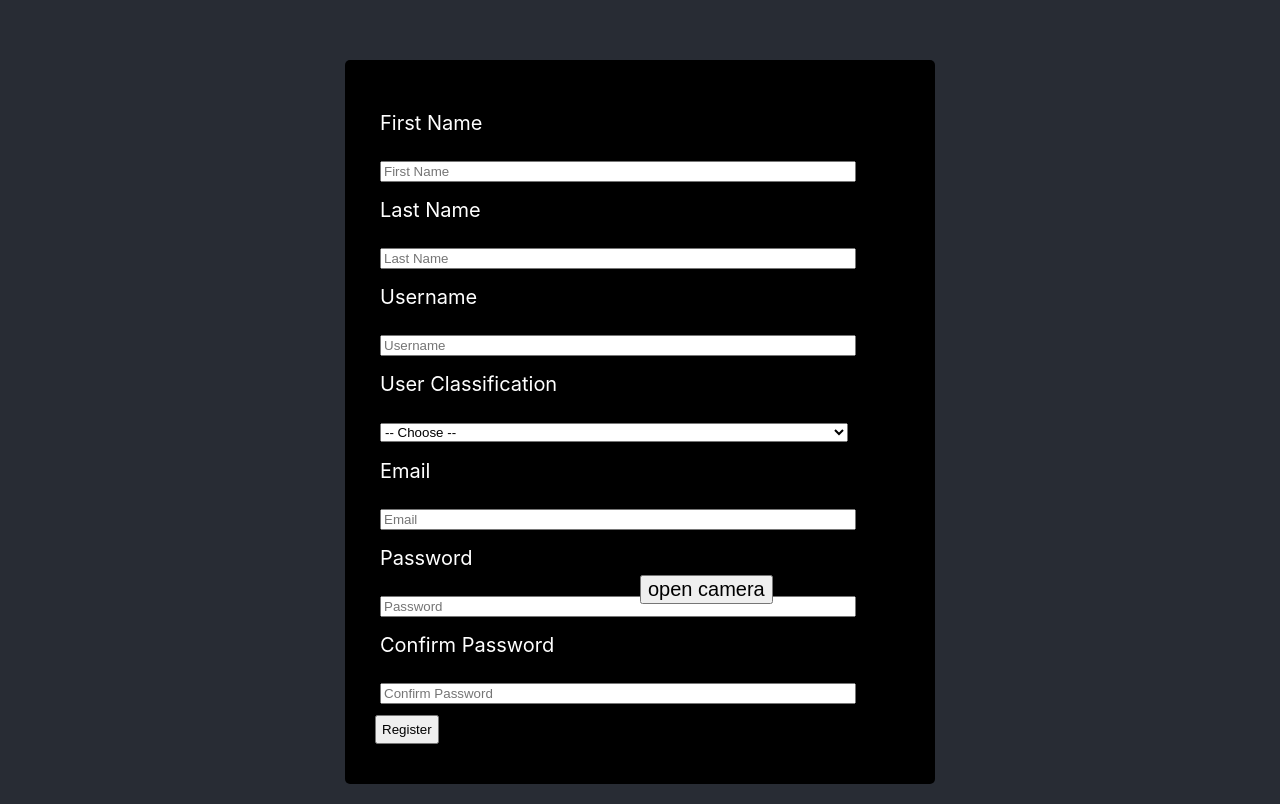
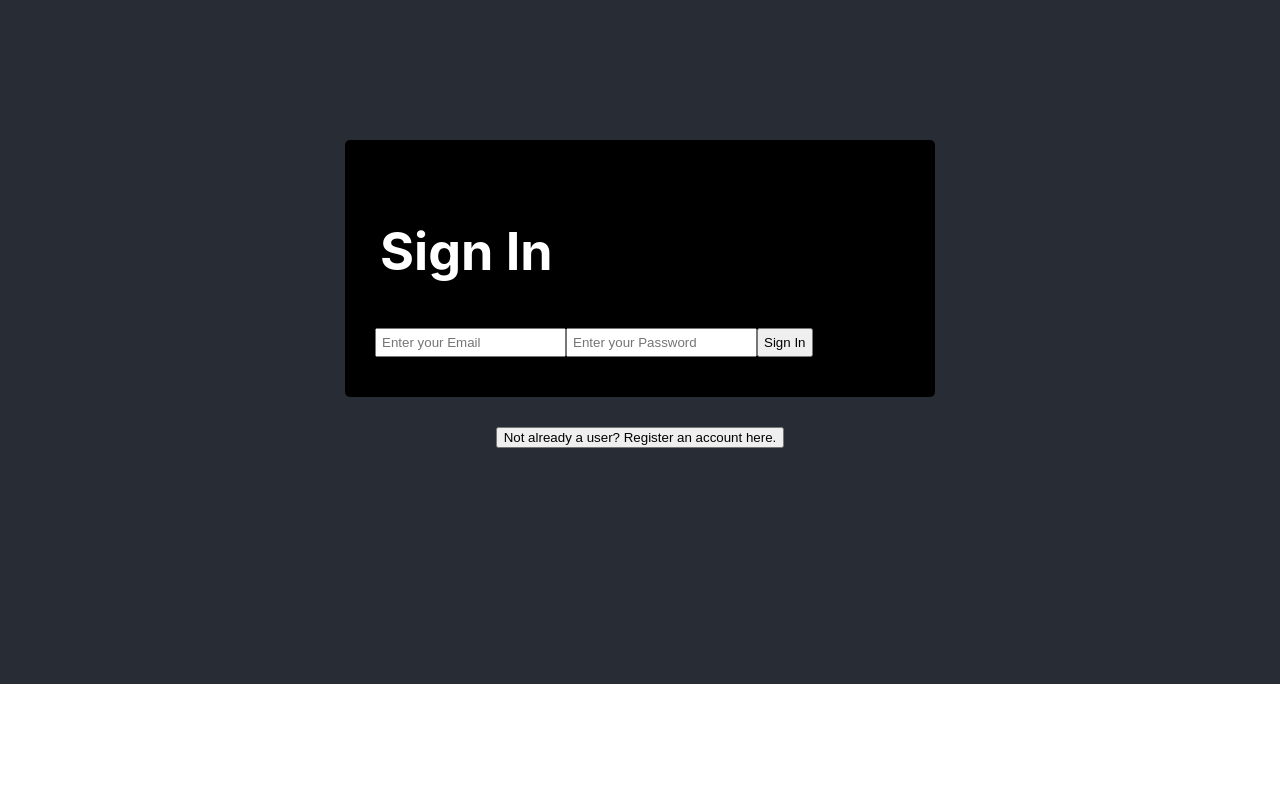
Before and after one commit to joshbernsteint/team11-scrumptious_7, a React (Create React App) app: page / in a window 1280 px wide. Shown: the part 116-920 px from the top of the page. After the commit the page ends 800 px from the top, so only its background shows below. Built offline with nearby package versions, Linux system fonts and the light colour scheme.

Commit message:
Created login form
Utilizing firebase authentication for login form.

```diff
--- a/src/App.js
+++ b/src/App.js
@@ -1,13 +1,13 @@
 import './App.css';
 import CameraAccess from './components/CameraAccess';
 import RegisterForm from './components/registerForm';
+import Login from './components/loginForm';
 
 function App() {
   return (
     <div className="App">
       <header className="App-header">
-        <CameraAccess></CameraAccess>
-        <RegisterForm/>
+        <Login />
       </header>
     </div>
   );
--- /dev/null
+++ b/src/components/loginForm.jsx
@@ -0,0 +1,45 @@
+import React, {useState} from 'react';
+import './style.css'
+import {auth} from '../firebase';
+import {signInWithEmailAndPassword} from "firebase/auth"
+
+//used youtube video https://www.youtube.com/watch?v=Vv_Oi7zPPTw
+
+export default function Login () {
+    const [email, setEmail] = useState("");
+    const [password, setPassword] = useState("");
+
+    const signIn = (e) => {
+        e.preventDefault();
+        signInWithEmailAndPassword(auth, email, password)
+            .then((userCredential) => {
+                console.log(userCredential);
+            }).catch((error) => {
+                console.log(error);
+            });
+    };
+
+    return (
+        <div className='login-container'>
+            <form className='form' onSubmit={signIn}>
+                <div className='form-body'>
+                    <h1>Sign In</h1>
+                    <input
+                        type='email'
+                        placeholder="Enter your Email"
+                        value={email}
+                        onChange={(e) => setEmail(e.target.value)}
+                    ></input>
+                    <input
+                        type='password'
+                        placeholder="Enter your Password"
+                        value={password}
+                        onChange={(e) => setPassword(e.target.value)}
+                    ></input>
+                    <button type="submit">Sign In</button>
+                </div>
+            </form>
+            <button>Not already a user? Register an account here.</button>
+        </div>
+    );
+};
--- a/src/firebase.js
+++ b/src/firebase.js
@@ -1,6 +1,7 @@
 // Import the functions you need from the SDKs you need
 import { initializeApp } from "firebase/app";
-import { getDatabase } from "firebase/database"
+import { getDatabase } from "firebase/database";
+import { getAuth } from "firebase/auth";
 // TODO: Add SDKs for Firebase products that you want to use
 // https://firebase.google.com/docs/web/setup#available-libraries
 
@@ -20,3 +21,4 @@ const firebaseConfig = {
 // Initialize Firebase
 const app = initializeApp(firebaseConfig);
 export const user_database = getDatabase(app);
+export const auth = getAuth(app);
```
